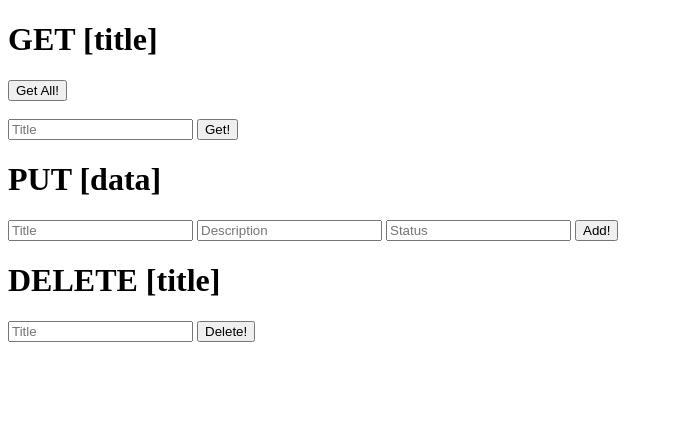
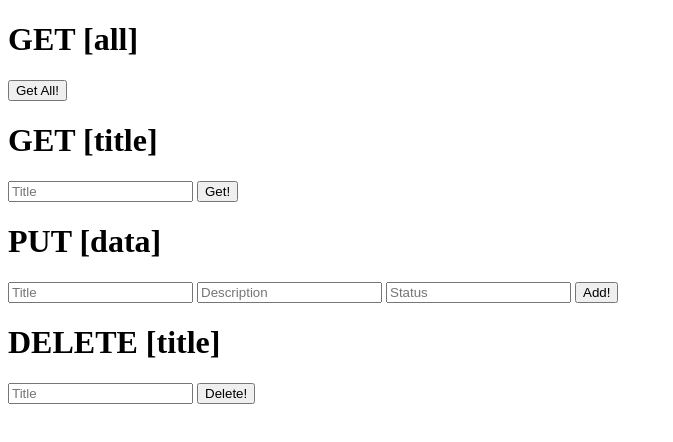
Before and after one commit to TheBinitGhimire/express-demo, a website: page add.html in a window 1280 px wide. Shown: the whole page, without its empty margins (0-673 px from the left). Drawn offline with Linux system fonts and the light colour scheme.

Commit message:
Some changes!

```diff
--- a/add.html
+++ b/add.html
@@ -9,11 +9,12 @@
 </head>
 
 <body>
-    <h1>GET [title]</h1>
+    <h1>GET [all]</h1>
     <form method="GET" action="/todos">
         <button type="submit">Get All!</button>
     </form>
-    <br>
+
+    <h1>GET [title]</h1>
     <form method="GET" action="/todos">
         <input type="text" placeholder="Title" name="title">
         <button type="submit">Get!</button>
```
